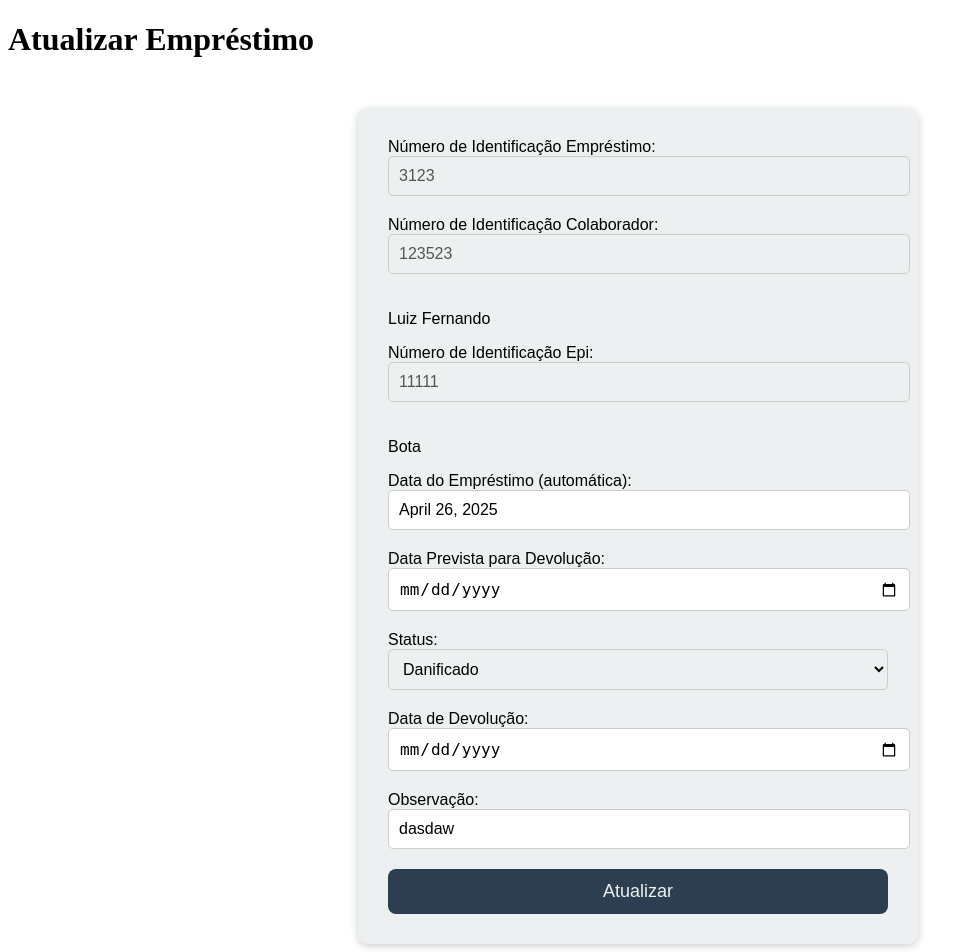
After one commit to luizfbernardi/epi_projeto, a Django app: page /atualizar_emprestimo/1 in a window 1280 px wide. The commit adds this page. Shown: the whole page, without its empty margins (0-976 px from the left). Run offline with Django 5.2, Linux system fonts and the light colour scheme; data comes from the database, SQL or seed files in the repository.

Commit message:
ultima atualização do dia

```diff
--- a/epi_app/models.py
+++ b/epi_app/models.py
@@ -16,11 +16,9 @@ class ColaboradorModel(models.Model):
 class EpiModel(models.Model):
     tipo = models.CharField(max_length=100, null=False)
     numero_epi = models.IntegerField(null=False)
-    status = models.CharField(max_length=30, null=False)
-    estado = models.CharField(max_length=30, null=False)
 
     def __str__(self):
-        return f"Epi({self.tipo}, {self.numero_epi}, {self.status}, {self.estado})"
+        return f"Epi({self.tipo}, {self.numero_epi})"
 
 class EmprestimoModel(models.Model):
 
@@ -32,8 +30,9 @@ class EmprestimoModel(models.Model):
     data_emprestimo = models.DateField(auto_now_add=True)
     data_prevista = models.DateField(blank=True)
     data_devolucao = models.DateField(null=True, blank=True)
+    status = models.CharField(null=False)
 
     observacao = models.TextField(blank=True)
 
     def __str__(self):
-        return f"Emprestimo({self.numero_emprestimo}, {self.colaborador}, {self.epi})"
+        return f"Emprestimo({self.numero_emprestimo}, {self.observacao}, {self.status}, {self.colaborador}, {self.data_devolucao}, {self.data_prevista}, {self.epi}, {self.data_emprestimo})"
--- a/epi_app/templates/base.html
+++ b/epi_app/templates/base.html
@@ -12,6 +12,7 @@
             <li><a href="inserir_epi/">Inserir EPI</a></li>
             <li><a href="listar_epis/">Equipamentos</a></li>
             <li><a href="emprestimos/">Empréstimos</a></li>
+            <li><a href="controle/">Controle</a></li>
         </ul>
     </div>
 
--- /dev/null
+++ b/epi_app/templates/pages/atualizar_emprestimo.html
@@ -0,0 +1,175 @@
+{% load static %}
+<!DOCTYPE html>
+<html lang="pt-br">
+<head>
+    <meta charset="UTF-8">
+    <meta name="viewport" content="width=device-width, initial-scale=1.0">
+    <title>Atualizar Emprestimo</title>
+    <style>
+
+    form {
+        margin-left: 350px;
+        margin-top: 50px;
+        width: 500px;
+        background: #ECF0F1;
+        padding: 30px;
+        border-radius: 10px;
+        box-shadow: 0 2px 8px rgba(0,0,0,0.2);
+        font-family: Arial, sans-serif;
+    }
+
+    select {
+        width: 500px;
+        margin-bottom: 20px;
+        background: #ECF0F1;
+        font-size: 16px;
+    }
+
+    form input {
+        width: 100%;
+        padding: 10px;
+        margin-bottom: 20px;
+        border: 1px solid #ccc;
+        border-radius: 5px;
+        font-size: 16px;
+    }
+
+    form button {
+        width: 100%;
+        padding: 12px;
+        background: #2C3E50;
+        color: #ECF0F1;
+        font-size: 18px;
+        border: none;
+        border-radius: 8px;
+        cursor: pointer;
+        transition: background 0.3s ease;
+    }
+
+    form button:hover {
+        background: #34495E;
+    }
+
+    a {
+        display: block;
+        text-align: center;
+        margin-top: 20px;
+        font-size: 16px;
+        color: #2C3E50;
+        text-decoration: none;
+        font-weight: bold;
+        transition: color 0.3s ease;
+    }
+
+    form {
+            margin-left: 350px;
+            margin-top: 50px;
+            width: 500px;
+            background: #ECF0F1;
+            padding: 30px;
+            border-radius: 10px;
+            box-shadow: 0 2px 8px rgba(0,0,0,0.2);
+            font-family: Arial, sans-serif;
+        }
+
+        select, input {
+            width: 100%;
+            padding: 10px;
+            margin-bottom: 20px;
+            border: 1px solid #ccc;
+            border-radius: 5px;
+            font-size: 16px;
+        }
+
+        form button {
+            width: 100%;
+            padding: 12px;
+            background: #2C3E50;
+            color: #ECF0F1;
+            font-size: 18px;
+            border: none;
+            border-radius: 8px;
+            cursor: pointer;
+            transition: background 0.3s ease;
+        }
+
+        form button:hover {
+            background: #34495E;
+        }
+
+    .hidden {
+        display: none;
+    }
+
+    </style>
+</head>
+<body>
+
+    <h1>Atualizar Empréstimo</h1>
+    <form action="{% url 'atualizar_emprestimo' emprestimo.id %}" method="POST">
+        {% csrf_token %}
+
+        <label for="numero_emprestimo">Número de Identificação Empréstimo:</label>
+        <input type="number" id="numero_emprestimo" name="numero_emprestimo" value="{{ emprestimo.numero_emprestimo }}" disabled class="readonly">
+
+        <label class="colaborador" for="numero_colaborador">Número de Identificação Colaborador:</label>
+        <input type="text" id="numero_colaborador" name="numero_colaborador" value="{{ emprestimo.colaborador.numero_colaborador }}" disabled class="readonly">
+        <p>{{ emprestimo.colaborador.nome }}</p>
+
+        <label class="epi" for="numero_epi">Número de Identificação Epi:</label>
+        <input type="text" id="numero_epi" name="numero_epi" value="{{ emprestimo.epi.numero_epi }}" disabled class="readonly">
+        <p>{{ emprestimo.epi.tipo }}</p>
+
+        <label>Data do Empréstimo (automática):</label>
+        <input type="text" value="{{ emprestimo.data_emprestimo }}" readonly class="readonly">
+
+        <label for="data_prevista">Data Prevista para Devolução:</label>
+        <input type="date" id="data_prevista" name="data_prevista" value="{{ emprestimo.data_prevista }}" required>
+
+        <label for="status">Status:</label>
+        <select name="status" id="status" onchange="verificaStatus()" required>
+            <option value="Emprestado" {% if emprestimo.status == 'Emprestado' %}selected{% endif %}>Emprestado</option>
+            <option value="Em uso" {% if emprestimo.status == 'Em uso' %}selected{% endif %}>Em uso</option>
+            <option value="Fornecido" {% if emprestimo.status == 'Fornecido' %}selected{% endif %}>Fornecido</option>
+            <option value="Devolvido" {% if emprestimo.status == 'Devolvido' %}selected{% endif %}>Devolvido</option>
+            <option value="Perdido" {% if emprestimo.status == 'Perdido' %}selected{% endif %}>Perdido</option>
+            <option value="Danificado" {% if emprestimo.status == 'Danificado' %}selected{% endif %}>Danificado</option>
+        </select>
+
+        <div id="extra_fields" class="hidden">
+            <label for="data_devolucao">Data de Devolução:</label>
+            <input type="date" id="data_devolucao" name="data_devolucao" value="{{ emprestimo.data_devolucao|default:'' }}">
+
+            <label for="observacao">Observação:</label>
+            <input type="text" id="observacao" name="observacao" value="{{ emprestimo.observacao|default:'' }}">
+        </div>
+
+        <button type="submit">Atualizar</button>
+    </form>
+
+    <script>
+        function verificaStatus() {
+            const status = document.getElementById('status').value;
+            const mostrar = ['Perdido', 'Devolvido', 'Danificado'];
+            const camposExtras = document.getElementById('extra_fields');
+            const inputData = document.getElementById('data_devolucao');
+            const inputObs = document.getElementById('observacao');
+
+            if (mostrar.includes(status)) {
+                camposExtras.classList.remove('hidden');
+                inputData.setAttribute('required', 'required');
+                inputObs.setAttribute('required', 'required');
+            } else {
+                camposExtras.classList.add('hidden');
+                inputData.removeAttribute('required');
+                inputObs.removeAttribute('required');
+                inputData.value = '';
+                inputObs.value = '';
+            }
+        }
+
+        window.onload = verificaStatus;
+    </script>
+
+</body>
+</html>
--- a/epi_app/templates/pages/listar_colaboradores.html
+++ b/epi_app/templates/pages/listar_colaboradores.html
@@ -113,8 +113,8 @@
     a {
         display: inline-block;
         padding: 8px 16px;
-            background-color: #2ecc71;
-            color: white;
+        background-color: #2C3E50;
+        color: #ffffff;
         text-decoration: none;
         border-radius: 5px;
         margin-top: 20px;
--- a/epi_app/urls.py
+++ b/epi_app/urls.py
@@ -16,4 +16,7 @@ urlpatterns = [
 
     path('emprestimos/', views.emprestimos, name='emprestimos'),
     path('inserir_emprestimo/', views.inserir_emprestimo, name='inserir_emprestimo'),
+    path('atualizar_emprestimo/<int:id>', views.atualizar_emprestimo, name='atualizar_emprestimo'),
+
+    path('controle/', views.controle, name='controle'),
 ]
--- a/epi_app/views.py
+++ b/epi_app/views.py
@@ -60,14 +60,12 @@ def inserir_epi(request):
 
     tipo = request.POST.get('tipo')
     numero_epi = request.POST.get('numero_epi')
-    status = request.POST.get('status')
-    estado = request.POST.get('estado')
 
     if not tipo and n_serie :
             messages.error(request, 'O campo tipo e número série são obrigatórios.')
             return redirect('inserir_epi')
     try:
-            epi = EpiModel.objects.create(tipo=tipo, numero_epi=numero_epi, status=status, estado=estado)
+            epi = EpiModel.objects.create(tipo=tipo, numero_epi=numero_epi)
             messages.success(request, 'Cadastro realizado com sucesso!')
     except Exception as e:
             messages.error(request, f'Ocorreu um erro ao cadastrar: {str(e)}')
@@ -91,9 +89,7 @@ def atualizar_epi(request, id):
 
     tipo = request.POST.get('tipo')
     numero_epi = request.POST.get('numero_epi')
-    status = request.POST.get('status')
-    estado = request.POST.get('estado')
-    EpiModel.objects.filter(id=id).update(tipo=tipo, status=status, estado=estado)
+    EpiModel.objects.filter(id=id).update(tipo=tipo)
     return redirect('listar_epis')
 
 def emprestimos(request):
@@ -116,6 +112,7 @@ def inserir_emprestimo(request):
     numero_epi = request.POST.get('numero_epi')
     data_prevista = request.POST.get('data_prevista')
     observacao = request.POST.get('observacao')
+    status = request.POST.get('status')
 
     if not numero_emprestimo or not numero_colaborador or not numero_epi:
         messages.error(request, 'Os campos de identificação são obrigatórios.')
@@ -131,16 +128,58 @@ def inserir_emprestimo(request):
         messages.error(request, 'EPI não encontrado.')
         return redirect('inserir_emprestimo')
 
+    if data_prevista:
+        data_prevista_obj = date.fromisoformat(data_prevista)
+        data_atual = date.today()
+
+        if data_prevista_obj < data_atual:
+            messages.error(request, 'A data prevista para devolução não pode ser anterior à data atual.')
+            return redirect('inserir_emprestimo')
+
     try:
         EmprestimoModel.objects.create(
             numero_emprestimo=numero_emprestimo,
             colaborador=colaborador,
             epi=epi,
             data_prevista=data_prevista,
-            observacao=observacao
+            observacao=observacao,
+            status=status
         )
         messages.success(request, 'Cadastro realizado com sucesso!')
     except Exception as e:
         messages.error(request, f'Ocorreu um erro ao cadastrar: {str(e)}')
 
     return redirect('inserir_emprestimo')
+
+def atualizar_emprestimo(request, id):
+    if request.method == 'GET':
+        emprestimo = EmprestimoModel.objects.get(id=id)
+        return render(request, 'pages/atualizar_emprestimo.html', context={'emprestimo': emprestimo})
+
+    data_devolucao = request.POST.get('data_devolucao')
+    observacao = request.POST.get('observacao')
+    data_prevista = request.POST.get('data_prevista')
+    status = request.POST.get('status')
+
+    if data_prevista:
+        data_prevista_obj = date.fromisoformat(data_prevista)
+        data_atual = date.today()
+
+    if data_prevista_obj < data_atual:
+        messages.error(request, 'A data prevista para devolução não pode ser anterior à data atual.')
+
+    EmprestimoModel.objects.filter(id=id).update(data_prevista=data_prevista, data_devolucao=data_devolucao, observacao=observacao, status=status)
+    return redirect('inserir_emprestimo')
+
+def controle(request):
+    numero_identificacao = request.GET.get('numero_identificacao', '')
+
+    if numero_identificacao:
+        emprestimos = EmprestimoModel.objects.filter(
+            numero_emprestimo__icontains=numero_identificacao) | EmprestimoModel.objects.filter(
+            colaborador__numero_colaborador__icontains=numero_identificacao) | EmprestimoModel.objects.filter(
+            epi__numero_epi__icontains=numero_identificacao)
+    else:
+        emprestimos = EmprestimoModel.objects.all()
+
+    return render(request, 'pages/controle.html', {'emprestimos': emprestimos})
```
Also changed, not shown: epi_app/templates/pages/atualizar_colaborador.html (+51 -0 lines), epi_app/templates/pages/atualizar_epi.html (+62 -2 lines), epi_app/templates/pages/controle.html (added, +144 -0 lines), epi_app/templates/pages/emprestimos.html (+8 -3 lines), epi_app/templates/pages/inserir_emprestimo.html (+7 -0 lines), epi_app/templates/pages/inserir_epi.html (+10 -6 lines), epi_app/templates/pages/listar_epis.html (+129 -50 lines), db.sqlite3, epi_app/migrations/0001_initial.py, epi_app/migrations/0002_alter_colaboradormodel_numero_colaborador_and_more.py (deleted), epi_app/migrations/0003_alter_emprestimomodel_numero_emprestimo.py (deleted), epi_app/migrations/0004_alter_emprestimomodel_data_devolucao_and_more.py (deleted). Lines whose indentation alone changed are shown as unchanged.
